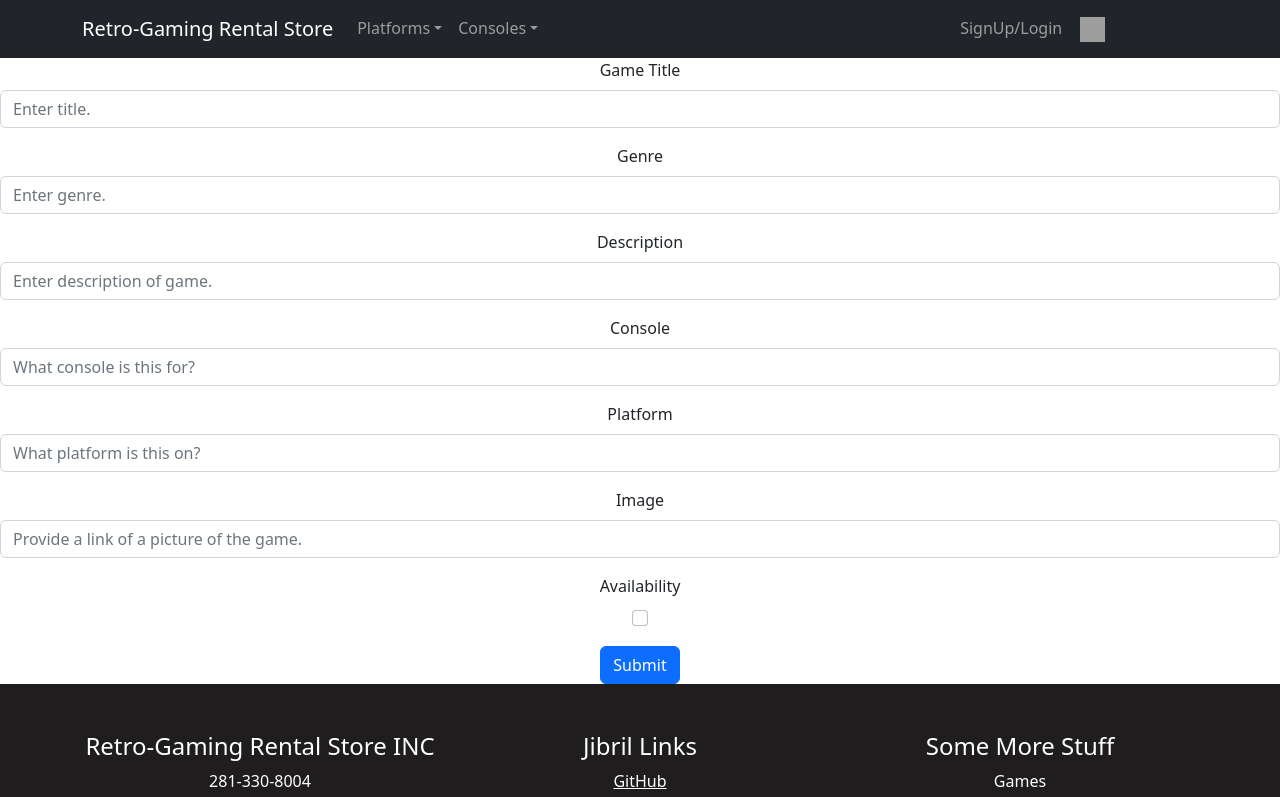
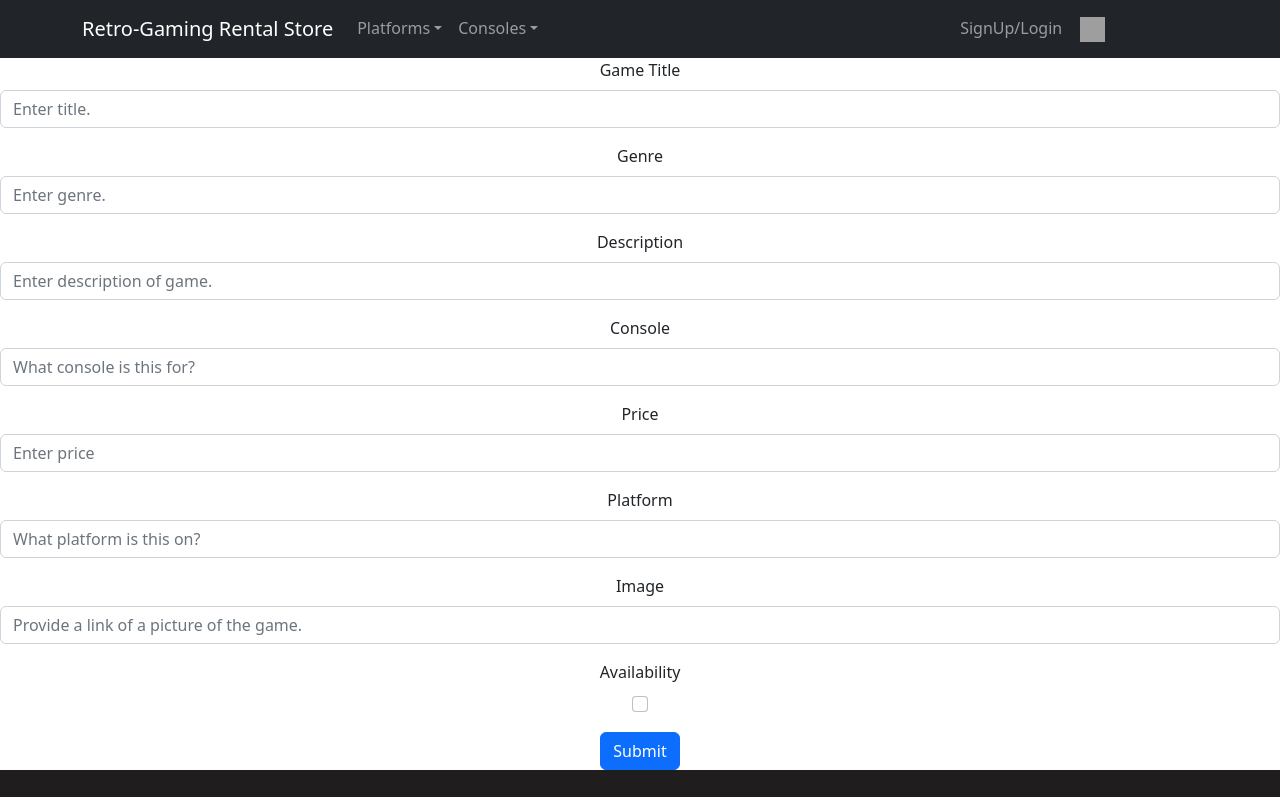
Before and after one commit to Jmccaster/Project3-Full-Stack-Retro-Gamestore-App, a React (Create React App) app in the folder frontend/: page /newgame in a window 1280 px wide. Shown: the top 797 px of the page. Built offline with nearby package versions, Linux system fonts and the light colour scheme; grey boxes are pictures that could not be loaded.

Commit message:
Added price schema to create component.

```diff
--- a/frontend/src/components/CreateGame.jsx
+++ b/frontend/src/components/CreateGame.jsx
@@ -1,9 +1,9 @@
 import React, { useState } from "react";
 import { Button, Form } from "react-bootstrap";
 import { useNavigate, useParams } from "react-router-dom";
-import { allGames } from "../utilities/videoGames-services";
+import { createGame } from "../utilities/videoGames-services";
 
-function Create({ setGame }) {
+function Create() {
   //Create states for create video game component.
   const [title, setTitle] = useState("");
   const [genre, setGenre] = useState("");
@@ -11,7 +11,8 @@ function Create({ setGame }) {
   const [console, setConsole] = useState("");
   const [platform, setPlatform] = useState("");
   const [image, setImage] = useState("");
-  const [gameCheckedOut, setGameCheckedOut] = useState("");
+  const [price, setPrice] = useState("");
+  const [gameCheckedOut, setGameCheckedOut] = useState(false);
   const [error, setError] = useState("");
   const navigate = useNavigate();
 
@@ -34,8 +35,11 @@ function Create({ setGame }) {
   const handleImageChange = (e) => {
     setImage(e.target.value);
   };
-  const handleGameCheckedOutChange = (e) => {
-    setGameCheckedOut(e.target.value);
+  const handlePriceChange = (e) => {
+    setPrice(e.target.value);
+  };
+  const handleGameCheckedOutChange = () => {
+    setGameCheckedOut(!gameCheckedOut);
   };
   const handleErrorChange = (e) => {
     setError(e.target.value);
@@ -52,26 +56,26 @@ function Create({ setGame }) {
       description,
       console,
       platform,
+      price,
       image,
       gameCheckedOut,
-      error,
     };
+
     try {
       // Make a copy of our data
-      console.log(state);
+      // console.log(state);
       const gameData = { ...state };
 
-      delete gameData["error"];
-      console.log(gameData);
+      // console.log(gameData);
 
       // Send the data to our backend
-      const game = await allGames(gameData);
+      const game = await createGame(gameData);
 
       // Log the data to the console
-      console.log(game.data);
-      setGame(game.data);
+      // console.log(game.data);
       navigate(`/api/videogames/${platform}`);
     } catch (error) {
+      // alert(error);
       setError("Failed - Try Again");
     }
   };
@@ -138,6 +142,19 @@ function Create({ setGame }) {
           />
         </Form.Group>
         <Form.Group className="mb-3">
+          <Form.Label>Price</Form.Label>
+          <Form.Control
+            type="text"
+            placeholder="Enter price"
+            name="price"
+            onChange={(e) => {
+              return handlePriceChange(e);
+            }}
+            value={price}
+            required
+          />
+        </Form.Group>
+        <Form.Group className="mb-3">
           <Form.Label>Platform</Form.Label>
           <Form.Control
             type="text"
@@ -174,7 +191,7 @@ function Create({ setGame }) {
             required
           />
         </Form.Group>
-        <Button variant="primary" type="submit" value="Create Game">
+        <Button variant="primary" type="submit">
           Submit
         </Button>
       </Form>
--- a/frontend/src/components/StoreCarousel.jsx
+++ b/frontend/src/components/StoreCarousel.jsx
@@ -14,7 +14,7 @@ function StoreCarousel() {
           />
           <Carousel.Caption>
             <h3>Xbox Collection</h3>
-            <p>Sample Text for Image One</p>
+            <p></p>
           </Carousel.Caption>
         </Carousel.Item>
         <Carousel.Item interval={5000}>
@@ -26,7 +26,7 @@ function StoreCarousel() {
           />
           <Carousel.Caption>
             <h3>Nintendo Collection</h3>
-            <p>Sample Text for Image Two</p>
+            <p></p>
           </Carousel.Caption>
         </Carousel.Item>
         <Carousel.Item interval={5000}>
@@ -38,9 +38,7 @@ function StoreCarousel() {
 
           <Carousel.Caption>
             <h3>Playstation Collection</h3>
-            <p>
-              Praesent commodo cursus magna, vel scelerisque nisl consectetur.
-            </p>
+            <p></p>
           </Carousel.Caption>
         </Carousel.Item>
       </Carousel>
--- a/frontend/src/utilities/videoGames-api.js
+++ b/frontend/src/utilities/videoGames-api.js
@@ -23,3 +23,16 @@ export async function eachGame(platform) {
     throw new Error("Invalid");
   }
 }
+
+export async function createGame(gameData) {
+  const res = await fetch(BASE_URL, {
+    method: "POST",
+    headers: { "Content-Type": "application/json" },
+    body: JSON.stringify(gameData),
+  });
+  if (res.ok) {
+    return res.json();
+  } else {
+    throw new Error("Invalid");
+  }
+}
--- a/frontend/src/utilities/videoGames-services.js
+++ b/frontend/src/utilities/videoGames-services.js
@@ -10,3 +10,9 @@ export async function eachGame(platform) {
   console.log(response);
   return response;
 }
+
+export async function createGame(gameData) {
+  const response = await videoGamesAPI.createGame(gameData);
+  console.log(response);
+  return response;
+}
```
Also changed, not shown: 1 other file (tests, documents, lock files or other folders).
